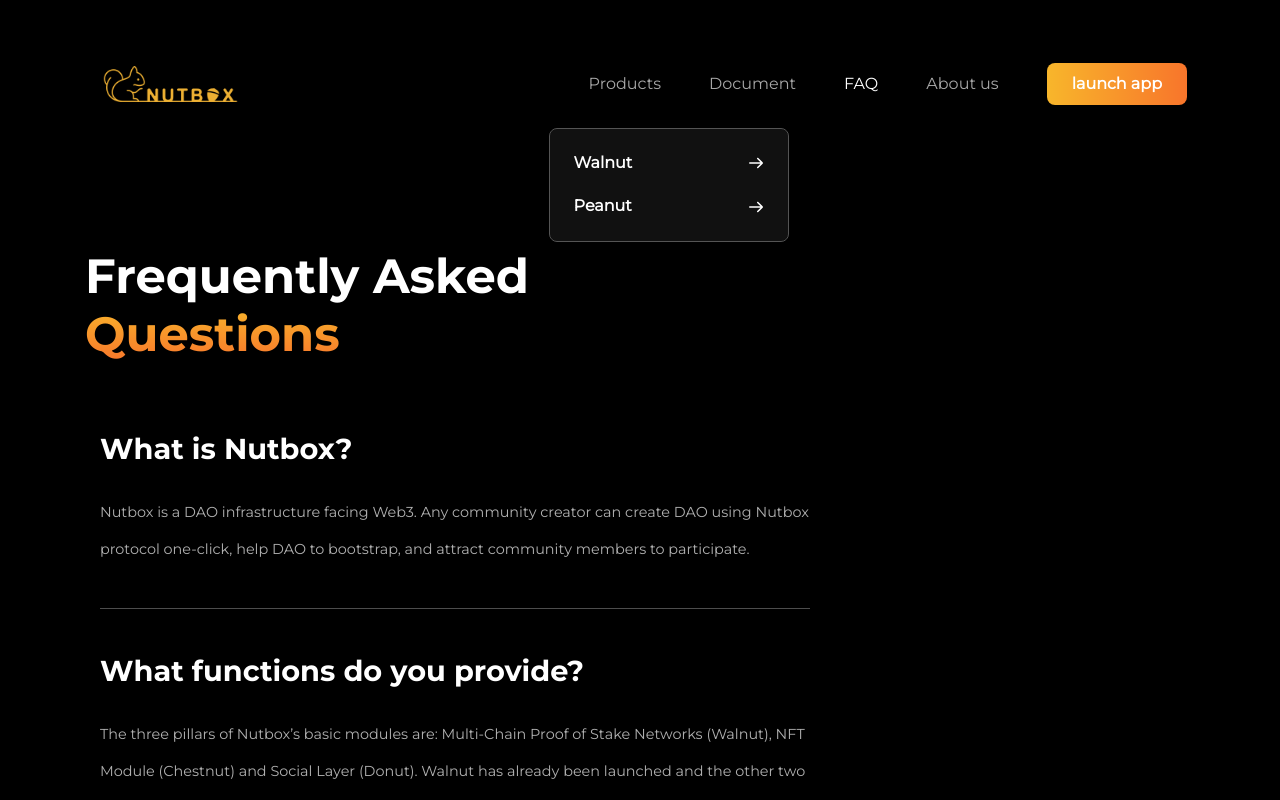
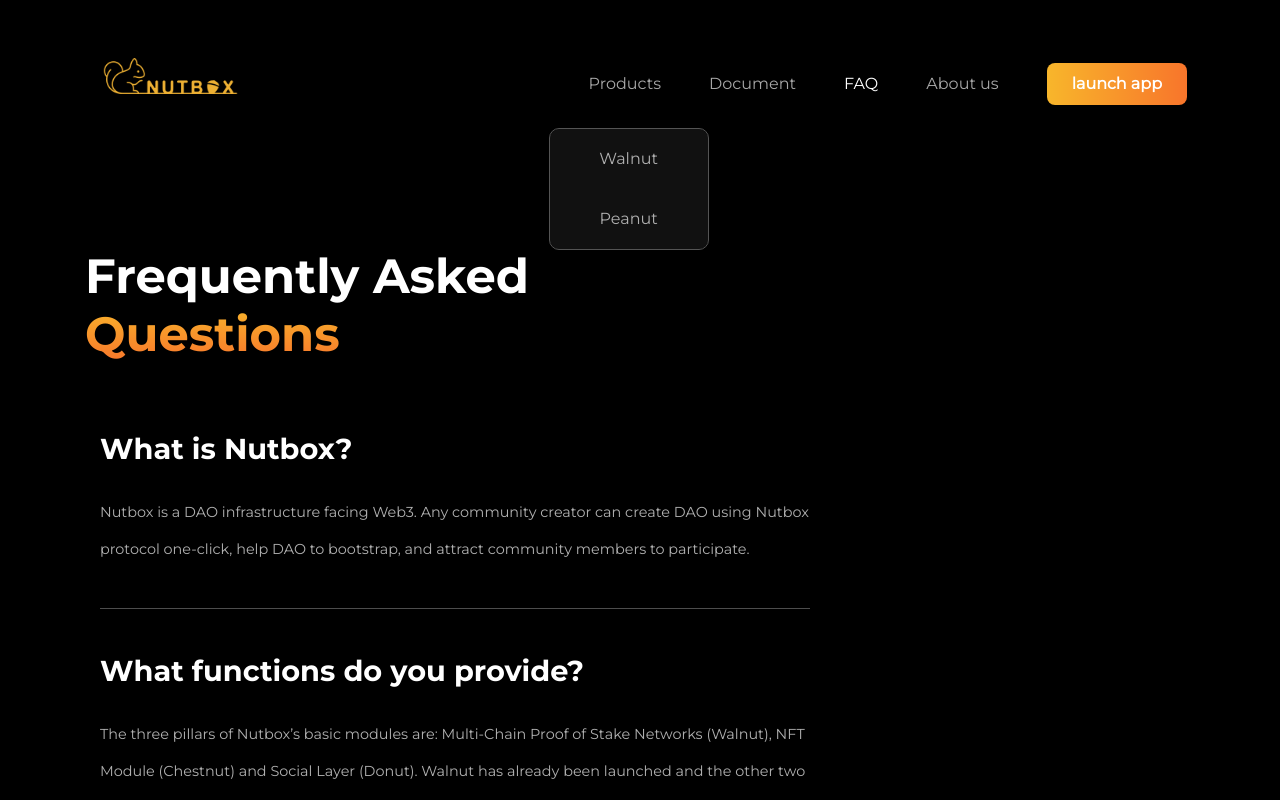
Before and after one commit to nutbox-dao/nutbox-official-website-v2, a Vue app: page /#/faq in a window 1280 px wide. Both pictures are taken after a click on the button "Products". Built offline with nearby package versions, Linux system fonts and the light colour scheme.

Commit message:
update style

```diff
--- a/src/App.vue
+++ b/src/App.vue
@@ -25,8 +25,8 @@
                     <b-dropdown-item v-for="(subItem, index) of item.subOptions" :key="index"
                                      :href="subItem.url" :target="subItem.target">
                       <div class="flex-between-center line-height46 font16">
-                        <span class="font-bold">{{subItem.name}}</span>
-                        <i class="arrow-forward-icon"></i>
+                        <span class="">{{subItem.name}}</span>
+<!--                        <i class="arrow-forward-icon"></i>-->
                       </div>
                     </b-dropdown-item>
                   </b-nav-item-dropdown>
@@ -231,6 +231,9 @@
     display: flex;
     align-items: center;
     min-height: 58px;
+    img {
+      margin-bottom: 1rem;
+    }
   }
   .logo-brand {
     height: 2.3rem;
@@ -263,16 +266,20 @@
     color: white;
   }
   .dropdown-menu {
-    border-radius: 8px;
+    border-radius: 10px;
     box-shadow: 0 2px 20px rgba(0, 0, 0, 0.2);
     border: 0.5px solid #545454;
-    min-width: 15rem;
+    min-width: 10rem;
     margin: .5rem auto 1rem auto;
-    padding: .8rem 1rem;
+    padding: 0;
     background-color: #111111;
     .dropdown-item {
-      padding: .2rem .5rem;
-      color: white;
+      height: 60px;
+      padding: 0 30px;
+      color: #B0B0B0;
+      display: flex;
+      align-items: center;
+      justify-content: center;
       .arrow-forward-icon {
         background-image: url("~@/assets/arrow-forward.svg");
         width: 16px;
@@ -282,7 +289,7 @@
         background-position: center;
       }
       &:hover {
-        background-color: rgba(white, .05);
+        background-color: rgba(white, .1);
       }
     }
     .active-icon {
--- a/src/components/Footer.vue
+++ b/src/components/Footer.vue
@@ -25,11 +25,9 @@
               <b-popover custom-class="c-popover"  target="popover-target-product" triggers="hover" placement="top">
                 <a href="https://walnut.nutbox.io" target="_blank" class="d-menu-item">
                   <span class="">Walnut</span>
-                  <i class="arrow-forward-icon"></i>
                 </a>
                 <a href="https://walnut.nutbox.app/#/sub-community/home/?id=0xc54C1F0E7A75Fb405038891E316c973D26Bf0125" target="_blank" class="d-menu-item">
                   <span class="">Peanut</span>
-                  <i class="arrow-forward-icon"></i>
                 </a>
 <!--                <a href="https://polkadot.nutbox.io" target="_blank" class="d-menu-item">-->
 <!--                  <span class="">Crowdloan</span>-->
@@ -42,13 +40,11 @@
                   <div class="d-flex align-items-center">
                     <span class="">Nutbox Wiki</span>
                   </div>
-                  <i class="arrow-forward-icon"></i>
                 </a>
                 <a href="https://nutbox-io.gitbook.io/walnut/" target="_blank" class="d-menu-item">
                   <div class="d-flex align-items-center">
                     <span class="">Walnut Wiki</span>
                   </div>
-                  <i class="arrow-forward-icon"></i>
                 </a>
               </b-popover>
               <router-link to="/faq" class="text-white"><div class="item">FAQ</div></router-link>
@@ -96,11 +92,12 @@
   }
 }
 .d-menu-item {
-  padding: .4rem .8rem;
+  height: 60px;
+  padding: 0 30px;
   color: white;
   display: flex;
   align-items: center;
-  justify-content: space-between;
+  justify-content: center;
   text-decoration: none;
   img {
     height: 1.2rem;
@@ -108,9 +105,9 @@
   span {
     font-family:MontserratRegular, Avenir, Helvetica, Arial, sans-serif;
     white-space: nowrap;
-    margin-right: 14px;
     font-size: 16px;
     line-height: 2.3rem;
+    color: #B0B0B0;
   }
   .arrow-forward-icon {
     display: block;
@@ -122,7 +119,7 @@
     background-position: center;
   }
   &:hover {
-    background-color: rgba(white, .05);
+    background-color: rgba(white, .1);
   }
 }
 .copy-right {
--- a/src/components/GlobalPartnerSection.vue
+++ b/src/components/GlobalPartnerSection.vue
@@ -78,7 +78,15 @@
     align-items: center;
   }
   img {
-    width: 100%;
+    width: 5rem;
+    border-radius: 5rem;
+    box-sizing: border-box;
+    padding: 2px;
+    background-color: rgba(white, .2);
+    &:hover {
+      background-image: linear-gradient(to bottom, var(--gradient-primary-color1), var(--gradient-primary-color2));
+      background-repeat: no-repeat;
+    }
   }
   span {
     color: #B0B0B0;
--- a/src/components/GrantSection.vue
+++ b/src/components/GrantSection.vue
@@ -34,7 +34,6 @@
 
 <style scoped lang="scss">
 #grant-section {
-  padding-top: 1rem;
   .h-line {
     width: 100%;
     height: 1px;
@@ -44,14 +43,14 @@
 .title {
   font-size: 3rem;
   line-height: 2.5rem;
-  margin-top: 3rem;
-  margin-bottom: 5rem;
+  margin-top: 6rem;
+  margin-bottom: 5.7rem;
 }
 .grid-box {
   display: grid;
   grid-template-columns: repeat(4, 12rem);
   justify-content: center;
-  margin-bottom: 3rem;
+  margin-bottom: 5rem;
   .box-item {
     margin: 0 .5rem;
   }
--- a/src/components/JoinUsSection.vue
+++ b/src/components/JoinUsSection.vue
@@ -45,6 +45,7 @@
 <style scoped lang="scss">
 .title {
   font-size: 3rem;
+  line-height: 2.5rem;
   margin-bottom: 5rem;
 }
 .card-border {
@@ -68,4 +69,7 @@
     height: 4rem;
   }
 }
+.links a span {
+  font-size: 1.2rem;
+}
 </style>
--- a/src/style/common.scss
+++ b/src/style/common.scss
@@ -274,18 +274,18 @@
 //  }
 //}
 .c-popover {
-  border-radius: 10px;
+  border-radius: 12px;
   box-shadow: 0 2px 20px rgb(0 0 0 / 20%);
-  min-width: 15rem;
+  min-width: 10rem;
   width: fit-content;
 }
 .c-popover .popover-body {
   background-color: #111111;
   color: white;
-  border-radius: 8px;
-  padding: .8rem 1rem;
+  border-radius: 10px;
+  padding: 0;
   border: 0.5px solid #545454;
 }
-.c-popover .arrow::after {
-  border-top-color: #181818!important;
+.c-popover .arrow {
+  display: none!important;
 }
```
Also changed, not shown: src/assets/eco/Bifrost@2x.png, src/assets/eco/Clover@2x.png.
